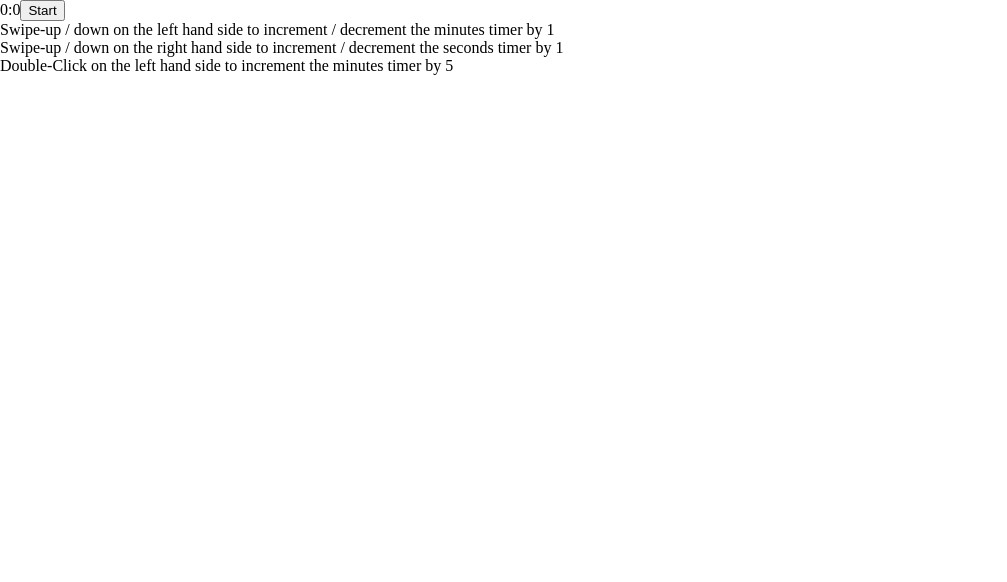
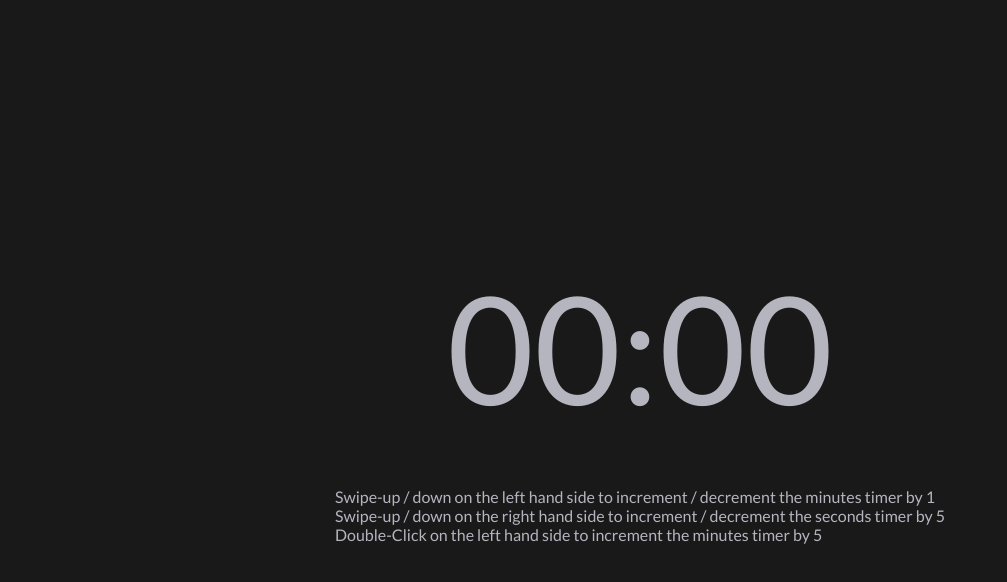
Before and after one commit to Domeee/timebox, a React (Create React App) app: page / in a window 1280 px wide. Shown: the top 582 px of the page, without its empty margins (0-1007 px from the left). Built offline with nearby package versions, Linux system fonts and the light colour scheme.

Commit message:
Apply minimal branding

```diff
--- a/public/index.html
+++ b/public/index.html
@@ -8,7 +8,8 @@
   <link rel="manifest" href="%PUBLIC_URL%/manifest.json">
   <link rel="icon" type="image/png" sizes="32x32" href="%PUBLIC_URL%/favicon-32x32.png">
   <link rel="icon" type="image/png" sizes="16x16" href="%PUBLIC_URL%/favicon-16x16.png">
-  <title>React App</title>
+  <link href="https://fonts.googleapis.com/css?family=Lato" rel="stylesheet">
+  <title>Timebox</title>
 </head>
 
 <body>
--- a/src/App.tsx
+++ b/src/App.tsx
@@ -30,31 +30,43 @@ class App extends React.Component<{}, AppState> {
 
   public render() {
     const toggleText = this.state.isTimeboxStarted ? 'Stop' : 'Start';
+    const seconds = this.padLeft(this.state.seconds);
+    const minutes = this.padLeft(this.state.minutes);
     return (
       <div className="app" tabIndex={0} onKeyDown={this.handleKeyDown}>
         <TimeboxEventEmitter onChange={this.handleTimeboxChange}>
+          <div className="content-container">
+            <div className="counter-container">
+              <div className="clock">
                 <span tabIndex={1} id="minutes">
-            {this.state.minutes}
+                  {minutes}
                 </span>
                 <span>:</span>
                 <span tabIndex={2} id="seconds">
-            {this.state.seconds}
+                  {seconds}
                 </span>
-          <button onClick={this.handleToggleCountdown} tabIndex={3}>
+              </div>
+              <button
+                className="hidden"
+                onClick={this.handleToggleCountdown}
+                tabIndex={3}
+              >
                 {toggleText}
               </button>
+            </div>
+            <div className="instruction-container">
               <div>
-            <div>
-              Swipe-up / down on the left hand side to increment / decrement the
-              minutes timer by 1
+                Swipe-up / down on the left hand side to increment / decrement
+                the minutes timer by 1
               </div>
               <div>
                 Swipe-up / down on the right hand side to increment / decrement
-              the seconds timer by 1
+                the seconds timer by 5
               </div>
               <div>
-              Double-Click on the left hand side to increment the minutes timer
-              by 5
+                Double-Click on the left hand side to increment the minutes
+                timer by 5
+              </div>
             </div>
           </div>
         </TimeboxEventEmitter>
@@ -171,6 +183,12 @@ class App extends React.Component<{}, AppState> {
       });
     }
   }
+  // tslint:disable-next-line:no-any
+  private padLeft(value: any): string {
+    const pad = '00';
+    const str = '' + value;
+    return pad.substring(0, pad.length - str.length) + str;
+  }
 }
 
 export default App;
--- a/src/index.css
+++ b/src/index.css
@@ -6,4 +6,26 @@ html {
 
 body {
   font-size: 1.6rem;
+
+  /* temporary */
+  background-color: rgba(0, 0, 0, 0.9);
+  color: #b5b5c0;
+  font-family: 'Lato', sans-serif;
 }
+
+.content-container {
+  height: 100vh;
+  display: flex;
+  flex-direction: column;
+  align-items: center;
+  justify-content: center;
+}
+
+.clock {
+  font-size: 15rem;
+  margin-bottom: 5rem;
+}
+
+.hidden {
+  display: none;
+}
```
Lines whose indentation alone changed are shown as unchanged.
